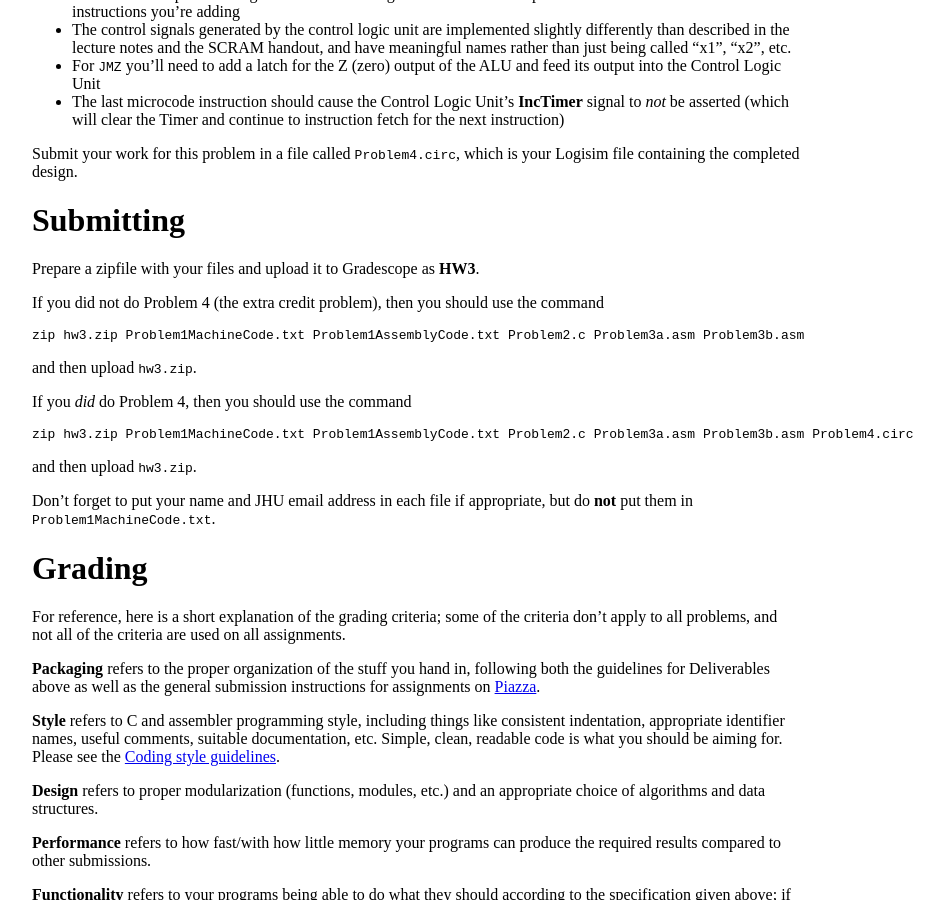
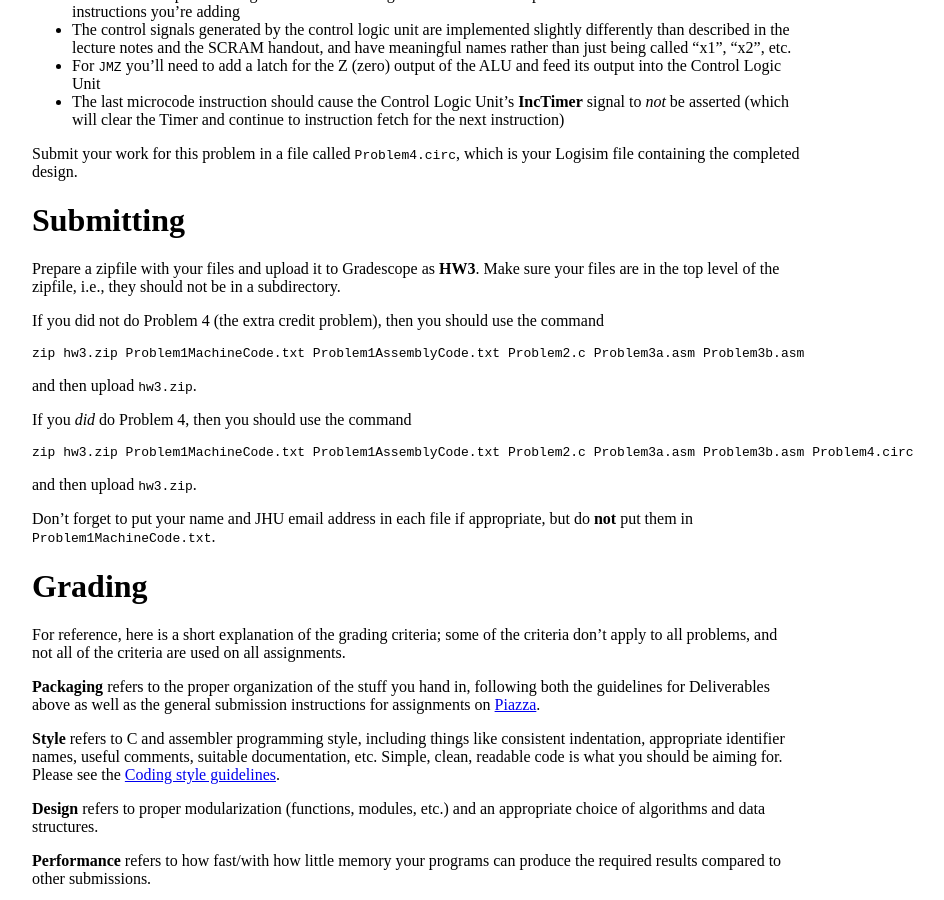
Before and after one commit to jhucsf/fall2019, a Jekyll site: the page built from hw/hw3.md, in a window 1280 px wide and 900 px high, scrolled down 5280 px. Shown: the whole window, without its empty margins (224-1168 px from the left). Built offline with Jekyll 4.4.1, drawn with Linux system fonts in a browser that asks for light colours.

Commit message:
note about submitting zipfile

```diff
--- a/hw/hw3.md
+++ b/hw/hw3.md
@@ -255,7 +255,7 @@ Submit your work for this problem in a file called `Problem4.circ`, which is you
 
 # Submitting
 
-Prepare a zipfile with your files and upload it to Gradescope as **HW3**.
+Prepare a zipfile with your files and upload it to Gradescope as **HW3**.  Make sure your files are in the top level of the zipfile, i.e., they should not be in a subdirectory.
 
 If you did not do Problem 4 (the extra credit problem), then you should use the command
 
```
